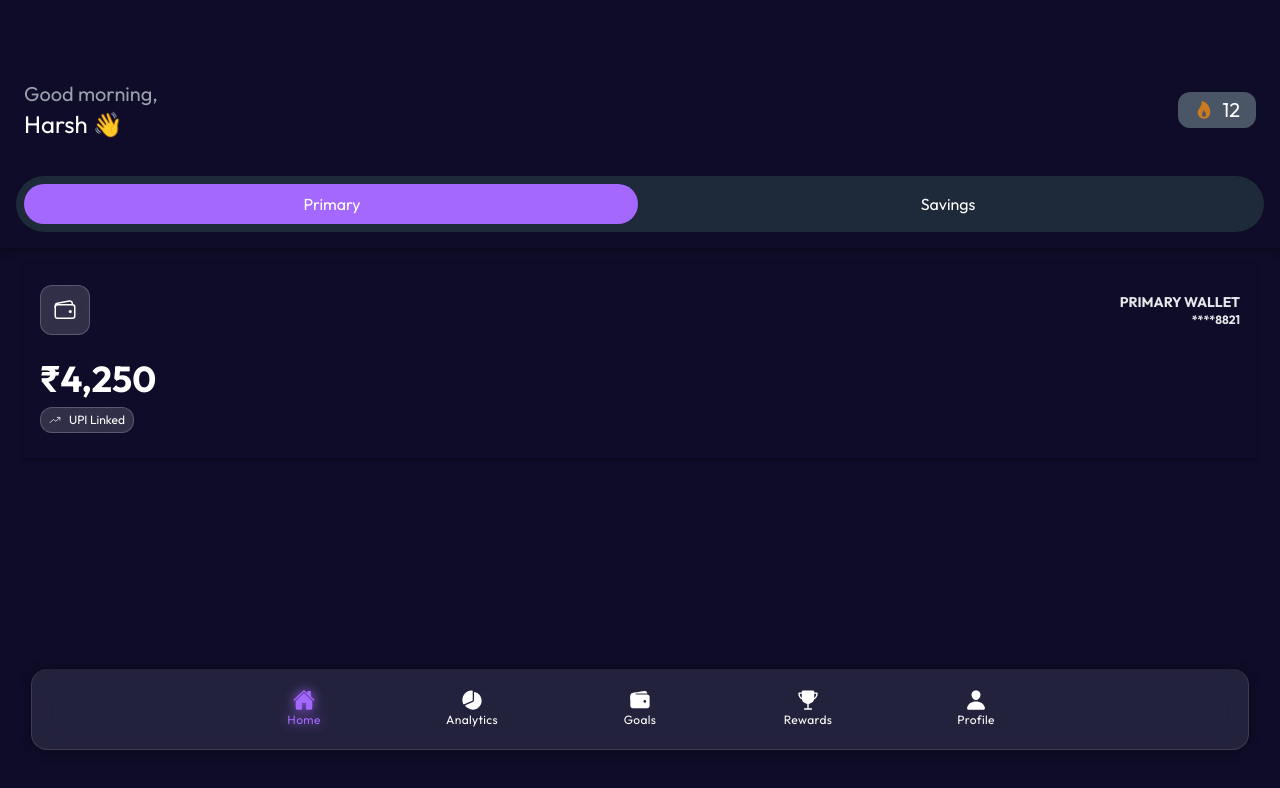
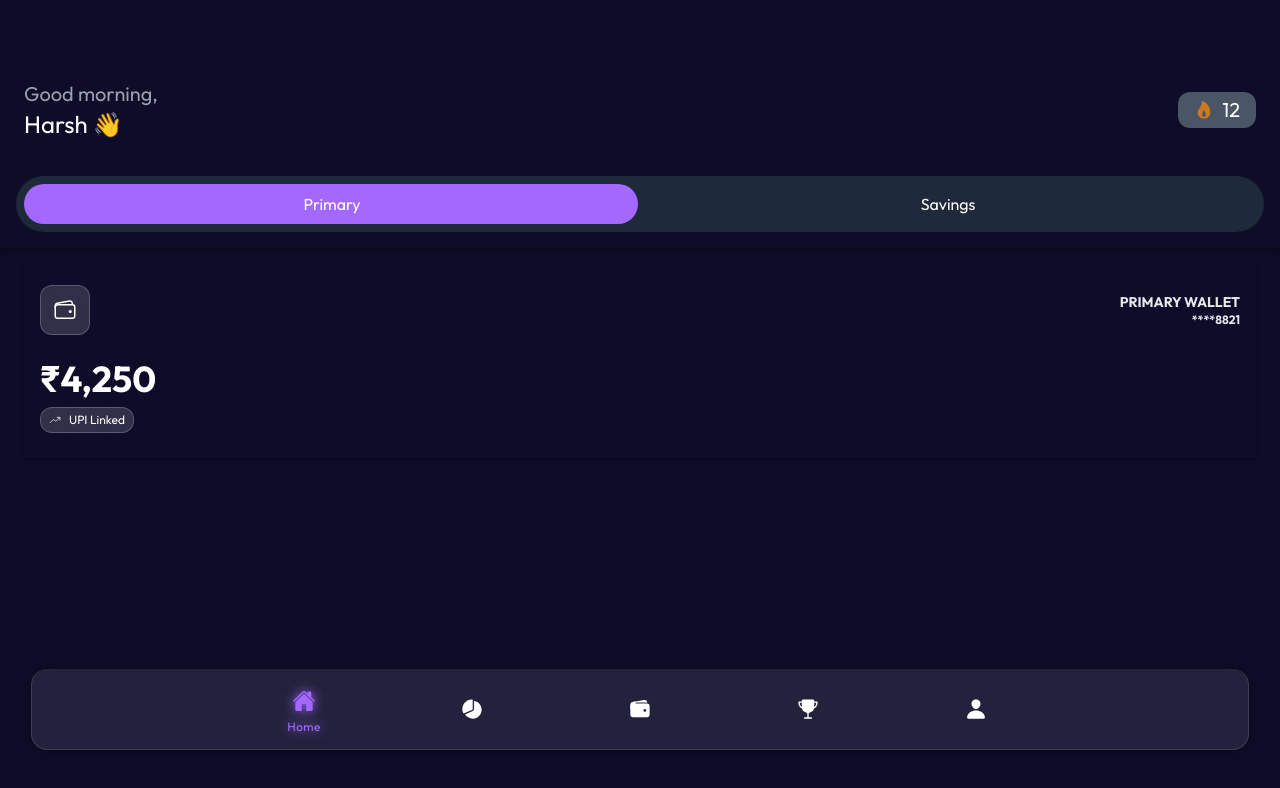
Before and after one commit to cubaseuser123/PocketPal-Revamped, a React (Vite) app in the folder apps/mobile/: page /home in a window 1280 px wide. Shown: the top 788 px of the page. Built offline with nearby package versions, Linux system fonts and the light colour scheme.

Commit message:
Some animations to the tab bar

```diff
--- a/apps/mobile/src/theme/floating-tab-bar.css
+++ b/apps/mobile/src/theme/floating-tab-bar.css
@@ -36,3 +36,27 @@ ion-tab-bar {
 ion-tab-button {
   border-radius: 16px !important;
 }
+
+ion-tab-bar ion-tab-button ion-icon {
+  transition: transform 0.4s ease-in-out;
+}
+
+ion-tab-bar ion-tab-button.tab-selected ion-icon {
+  transform: translateY(-8px) scale(1.05);
+}
+
+ion-tab-bar ion-label {
+  visibility: hidden;
+  opacity: 0;
+  transform: translateY(-4px);
+  transition:
+    opacity 0.4s ease-in-out,
+    transform 0.4s ease-in-out;
+  position: absolute;
+}
+
+ion-tab-bar ion-tab-button.tab-selected ion-label {
+  visibility: visible;
+  opacity: 1;
+  transform: translateY(18px);
+}
```
